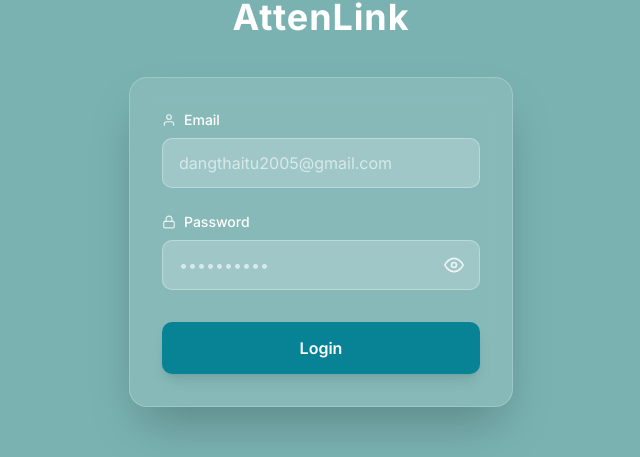
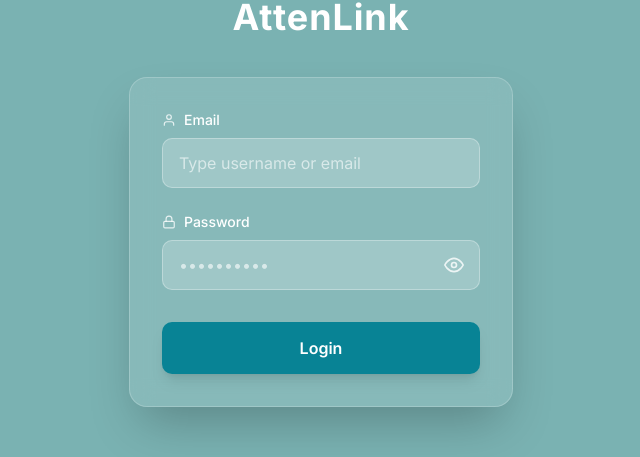
Before and after one commit to Ko4rut/AttenLink, a Next.js app in the folder frontend/: page /student in a window 1280 px wide. Shown: the part 270-727 px from the top of the page, without its empty margins (319-959 px from the left). Built offline with nearby package versions, Linux system fonts and the light colour scheme; no server answers.

Commit message:
Mock student login

```diff
--- a/frontend/app/student/page.tsx
+++ b/frontend/app/student/page.tsx
@@ -1,27 +1,51 @@
-// app/login/page.tsx (hoặc component Login)
 'use client';
 
 import { useState } from 'react';
 import { FiEye, FiEyeOff, FiUser, FiLock } from 'react-icons/fi';
+import { useRouter } from 'next/navigation';
+import { loginStudent } from '@/services/auth.api';
 
 export default function LoginPage() {
   const [showPassword, setShowPassword] = useState(false);
   const [email, setEmail] = useState('');
   const [password, setPassword] = useState('');
-
+  const [loading, setLoading] = useState(false);
+  const router = useRouter();
   const togglePasswordVisibility = () => setShowPassword(!showPassword);
 
-  const handleSubmit = (e: React.FormEvent) => {
+  const handleSubmit = async (e: React.FormEvent) => {
     e.preventDefault();
-    // TODO: Gọi API login (NextAuth, Clerk, Firebase, Supabase, v.v.)
-    console.log('Login attempt:', { email, password });
+
+    try {
+      setLoading(true);
+
+      const res = await loginStudent({
+        username: email,
+        password,
+      });
+
+      console.log('Login success:', res);
+
+
+      localStorage.setItem('access_token', res.access_token);
+      localStorage.setItem('user_role', res.role);
+      localStorage.setItem('username', res.username);
+      localStorage.setItem('user_id', res.userID);
+
+      router.push('/student/sections');
+
+      // alert('Đăng nhập thành công');
+    } catch (error: any) {
+      console.error('Login failed:', error);
+      alert(error?.response?.data?.detail || 'Đăng nhập thất bại');
+    } finally {
+      setLoading(false);
+    }
   };
 
   return (
     <div className="min-h-screen bg-[#7AB2B2] flex flex-col items-center justify-center px-6 py-12">
-      {/* Logo + App Name */}
       <div className="flex flex-col items-center mb-10">
-        {/* Logo máy bay giấy cam */}
         <div className="mb-4">
           <img
             src="/img/paper-plane.png"
@@ -30,33 +54,37 @@
           />
         </div>
 
-        {/* Hoặc dùng image: <Image src="/paper-plane-orange.svg" alt="AttenLink Logo" width={120} height={120} /> */}
-
         <h1 className="text-4xl font-bold text-white tracking-wide">AttenLink</h1>
       </div>
 
-      {/* Form Login */}
-      <form onSubmit={handleSubmit} className="w-full max-w-sm bg-white/10 backdrop-blur-md rounded-2xl shadow-2xl p-8 border border-white/20">
-        {/* Email Field */}
+      <form
+        onSubmit={handleSubmit}
+        className="w-full max-w-sm bg-white/10 backdrop-blur-md rounded-2xl shadow-2xl p-8 border border-white/20"
+      >
         <div className="mb-6">
-          <label htmlFor="email" className="text-white text-sm font-medium mb-2 flex items-center gap-2">
+          <label
+            htmlFor="email"
+            className="text-white text-sm font-medium mb-2 flex items-center gap-2"
+          >
             <FiUser className="text-white/80" />
             Email
           </label>
           <input
             id="email"
-            type="email"
+            type="text"
             value={email}
             onChange={(e) => setEmail(e.target.value)}
-            placeholder="dangthaitu2005@gmail.com"
+            placeholder="Type username or email"
             required
             className="w-full px-4 py-3 bg-white/20 border border-white/30 rounded-lg text-white placeholder-white/60 focus:outline-none focus:ring-2 focus:ring-white/50 transition"
           />
         </div>
 
-        {/* Password Field */}
         <div className="mb-8 relative">
-          <label htmlFor="password" className="text-white text-sm font-medium mb-2 flex items-center gap-2">
+          <label
+            htmlFor="password"
+            className="text-white text-sm font-medium mb-2 flex items-center gap-2"
+          >
             <FiLock className="text-white/80" />
             Password
           </label>
@@ -80,12 +108,12 @@
           </div>
         </div>
 
-        {/* Login Button */}
         <button
           type="submit"
-          className="w-full bg-[#088395] hover:bg-teal-800 text-white font-semibold py-3.5 rounded-lg transition shadow-lg focus:outline-none focus:ring-2 focus:ring-teal-300"
+          disabled={loading}
+          className="w-full bg-[#088395] hover:bg-teal-800 disabled:opacity-70 disabled:cursor-not-allowed text-white font-semibold py-3.5 rounded-lg transition shadow-lg focus:outline-none focus:ring-2 focus:ring-teal-300"
         >
-          Login
+          {loading ? 'Logging in...' : 'Login'}
         </button>
       </form>
     </div>
--- a/frontend/services/auth.api.tsx
+++ b/frontend/services/auth.api.tsx
@@ -17,3 +17,21 @@
 
   return res.data;
 };
+
+export const loginStudent = async (data: {
+  username: string;
+  password: string;
+}) => {
+  const formData = new URLSearchParams();
+  formData.append("username", data.username);
+  formData.append("password", data.password);
+  formData.append("grant_type", "password");
+
+  const res = await apiClient.post("/students/login", formData, {
+    headers: {
+      "Content-Type": "application/x-www-form-urlencoded",
+    },
+  });
+
+  return res.data;
+};
```
